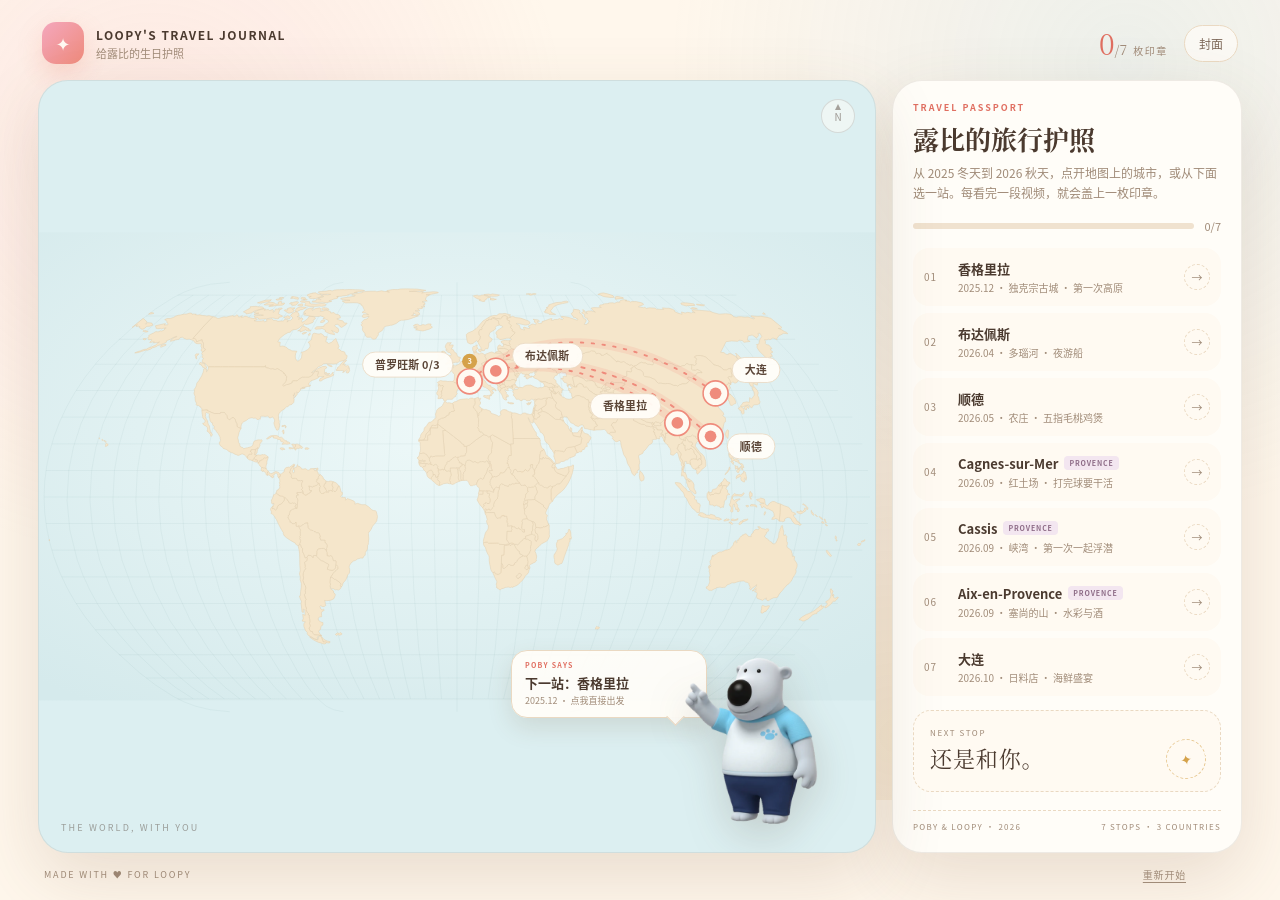
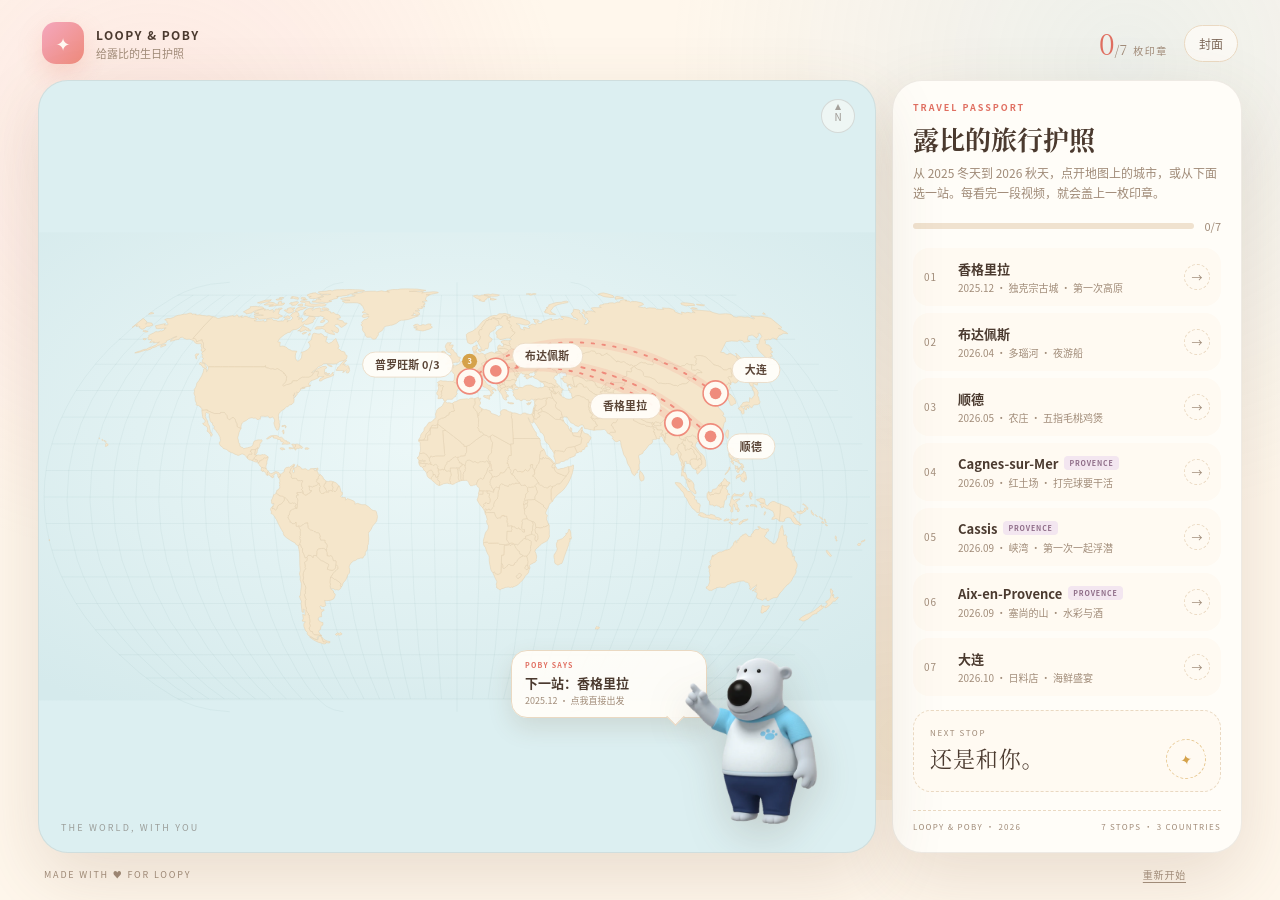
Before and after one commit to derekshaoai/S_HappyBirthday_2026, a React (Vite) app: page / in a window 1280 px wide. Both pictures are taken after a click on the button 991 px from the left and 399 px from the top of the page. Built offline with nearby package versions, Linux system fonts and the light colour scheme.

Commit message:
Put Loopy before Poby in names and map header

```diff
--- a/index.html
+++ b/index.html
@@ -8,7 +8,7 @@
       name="description"
       content="给露比的生日护照：五个城市，五段回忆。"
     />
-    <title>露比的生日护照 · Poby & Loopy</title>
+    <title>露比的生日护照 · Loopy &amp; Poby</title>
   </head>
   <body>
     <div id="root"></div>
--- a/src/components/Cover.tsx
+++ b/src/components/Cover.tsx
@@ -63,7 +63,7 @@ export function Cover({ onStart }: Props) {
                   ✦
                 </div>
                 <div>
-                  <div className="passport-org">POBY &amp; LOOPY</div>
+                  <div className="passport-org">LOOPY &amp; POBY</div>
                   <div className="passport-type">BIRTHDAY PASSPORT</div>
                 </div>
               </div>
@@ -86,7 +86,7 @@ export function Cover({ onStart }: Props) {
                   </svg>
                   <Character
                     src="/media/characters/passport-photo.webp"
-                    alt="波比和露比的护照照片"
+                    alt="露比和波比的护照照片"
                     className="passport-photo-img"
                   />
                 </div>
@@ -123,7 +123,7 @@ export function Cover({ onStart }: Props) {
         </div>
       </div>
 
-      <div className="cover-foot">POBY &amp; LOOPY · BIRTHDAY EDITION · 2026</div>
+      <div className="cover-foot">LOOPY &amp; POBY · BIRTHDAY EDITION · 2026</div>
     </motion.div>
   );
 }
--- a/src/components/Finale.tsx
+++ b/src/components/Finale.tsx
@@ -96,7 +96,7 @@ export function Finale({ onBack, onReset }: Props) {
 
         <Character
           src="/media/characters/duo-celebrate.webp"
-          alt="波比和露比一起庆祝生日"
+          alt="露比和波比一起庆祝生日"
           className="finale-duo"
           fallback={<Cake />}
         />
--- a/src/components/MapView.tsx
+++ b/src/components/MapView.tsx
@@ -39,7 +39,7 @@ export function MapView({
             ✦
           </div>
           <div>
-            <div className="brand-title">Loopy&apos;s Travel Journal</div>
+            <div className="brand-title">Loopy &amp; Poby</div>
             <div className="brand-sub">给露比的生日护照</div>
           </div>
         </div>
--- a/src/components/PassportPanel.tsx
+++ b/src/components/PassportPanel.tsx
@@ -81,7 +81,7 @@ export function PassportPanel({ done, count, onOpenTrip, onOpenFinale }: Props)
       )}
 
       <div className="panel-foot">
-        <span>POBY &amp; LOOPY · 2026</span>
+        <span>LOOPY &amp; POBY · 2026</span>
         <span>{TOTAL} STOPS · 3 COUNTRIES</span>
       </div>
     </aside>
```
